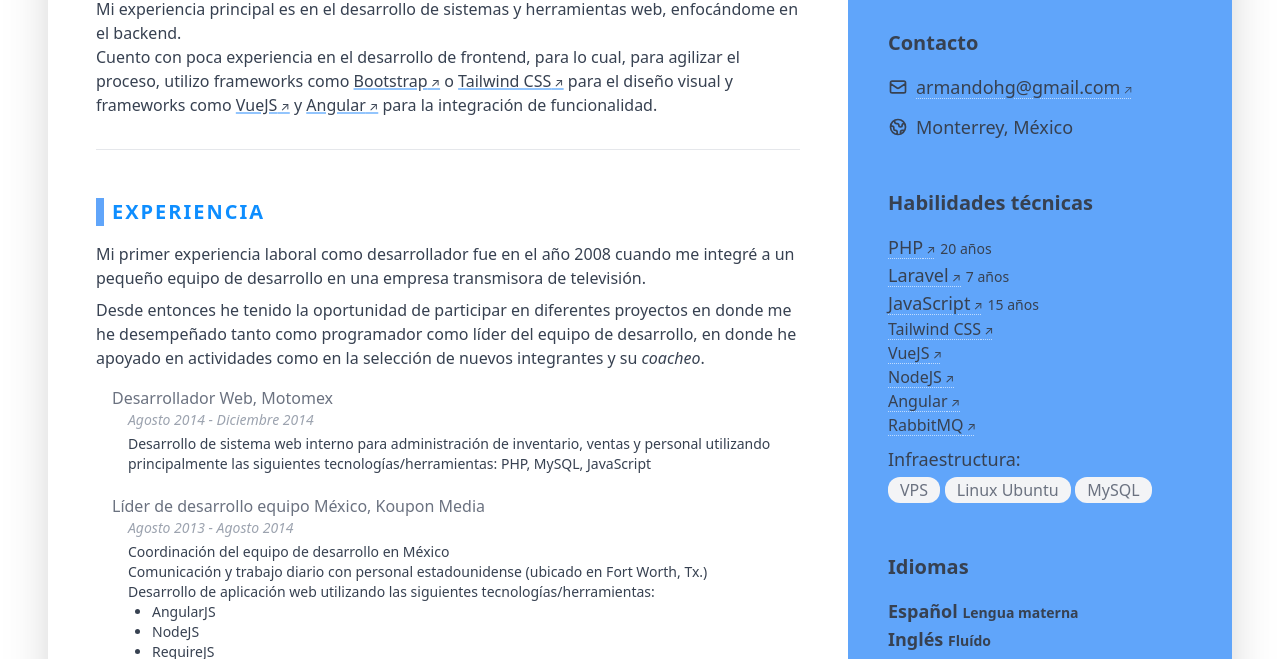
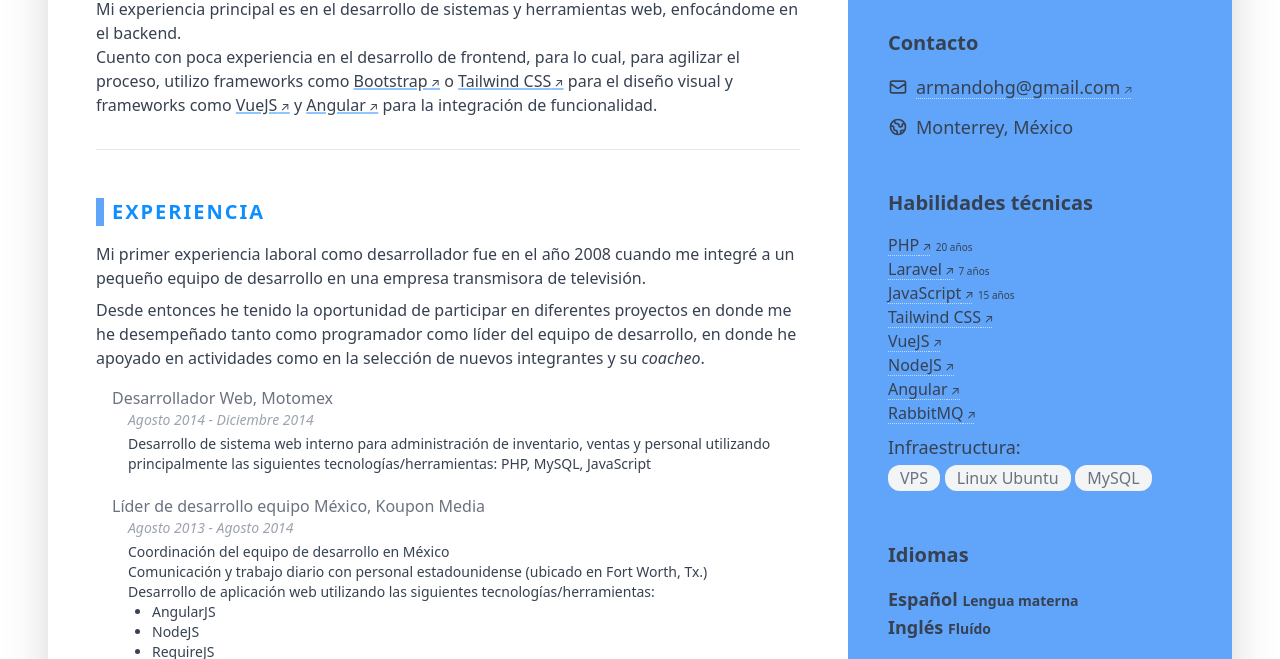
Before and after one commit to armandohg/armandohg.github.io, a website: page index.html in a window 1280 px wide. Shown: the part 167-826 px from the top of the page. Drawn offline with Linux system fonts and the light colour scheme.

Commit message:
Add files via upload

```diff
--- a/index.html
+++ b/index.html
@@ -37,17 +37,17 @@
             <div class="font-normal text-lg px-2 mb-12">
                 <h2 class="text-xl font-semibold mb-4">Habilidades técnicas</h2>
                 <ul class="list-none">
-                    <li>
+                    <li class="text-base">
                         <span><a href="https://www.php.net/" target="_blank">PHP</a></span>
-                        <span class="text-sm text-gray-700">20 años</span>
+                        <span style="font-size: 10px;" class="text-sm text-gray-700">20 años</span>
                     </li>
-                    <li>
+                    <li class="text-base">
                         <span><a href="https://laravel.com/" target="_blank">Laravel</a></span>
-                        <span class="text-sm text-gray-700">7 años</span>
+                        <span style="font-size: 10px;" class="text-sm text-gray-700">7 años</span>
                     </li>
-                    <li>
+                    <li class="text-base">
                         <span><a href="https://www.javascript.com/" target="_blank">JavaScript</a></span>
-                        <span class="text-sm text-gray-700">15 años</span>
+                        <span style="font-size: 10px;" class="text-sm text-gray-700">15 años</span>
                     </li>
                     <li class="text-base"><a href="https://tailwindcss.com/" target="_blank">Tailwind CSS</a></li>
                     <li class="text-base"><a href="https://vuejs.org/" target="_blank">VueJS</a></li>
```
